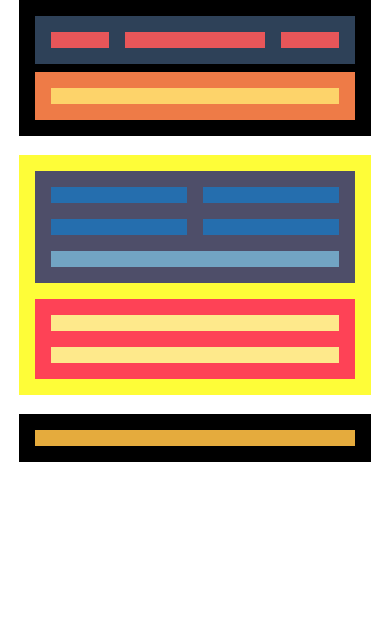
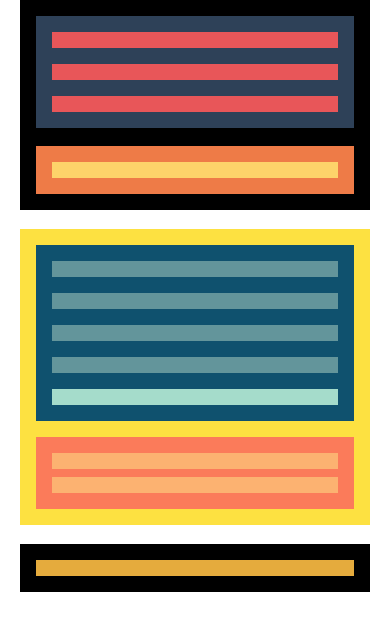
Before and after one commit to tonimjdev/sprint-1, a plain HTML site: page nivell-1/index.html in a window 390 px wide. Drawn offline with Linux system fonts and the light colour scheme.

Commit message:
Exercici 3 - Versio Mobile

```diff
--- a/nivell-1/css/style.css
+++ b/nivell-1/css/style.css
@@ -118,11 +118,13 @@ main .aside section {
   padding: calc(var(--padding) / 1.8);
 }
 
+/* Responsive */
 @media (max-width: 1200px) {
   .container {
     margin: 0 var(--marginContainers);
   }
 }
+/* Versió Tauleta */
 @media (max-width: 750px) {
   :root {
     --padding: 0.5rem;
@@ -167,8 +169,38 @@ main .aside section {
     padding: var(--padding);
   }
 }
-@media (max-width: 630px) {
+/* Versió Mobile */
+@media (max-width: 450px) {
   .container {
-    margin: 0 var(--marginContainers);
+    max-width: 350px;
+    margin: 0 auto;
+  }
+  header {
+    gap: calc(var(--gap) * 1.1);
+  }
+  .nav {
+    flex-direction: column;
+  }
+  main {
+    background-color: rgb(253, 225, 65);
+  }
+  main .contenido {
+    background-color: rgb(15, 81, 110);
+    display: flex;
+    flex-flow: column nowrap;
+    padding: calc(var(--padding) * 2);
+  }
+  main .contenido article {
+    background-color: rgb(99, 149, 155);
+  }
+  main .contenido footer {
+    background-color: rgb(165, 220, 203);
+  }
+  main .aside {
+    background-color: rgb(251, 123, 90);
+    gap: calc(var(--gap) / 2);
+  }
+  main .aside section {
+    background-color: rgb(252, 178, 113);
   }
 }
```
